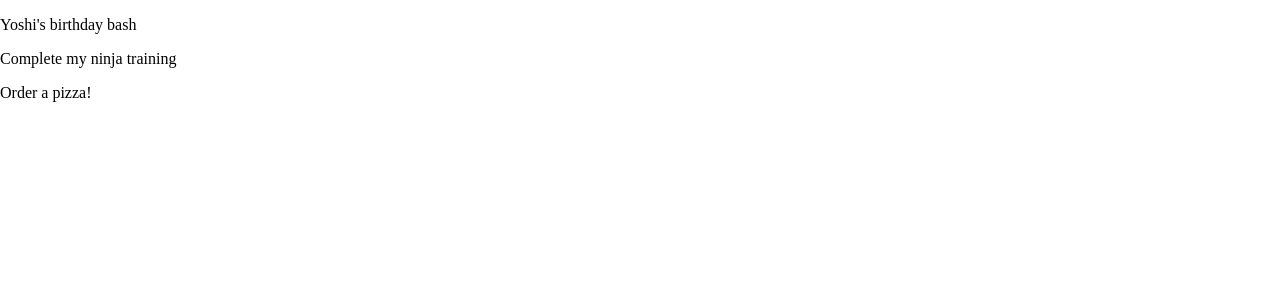
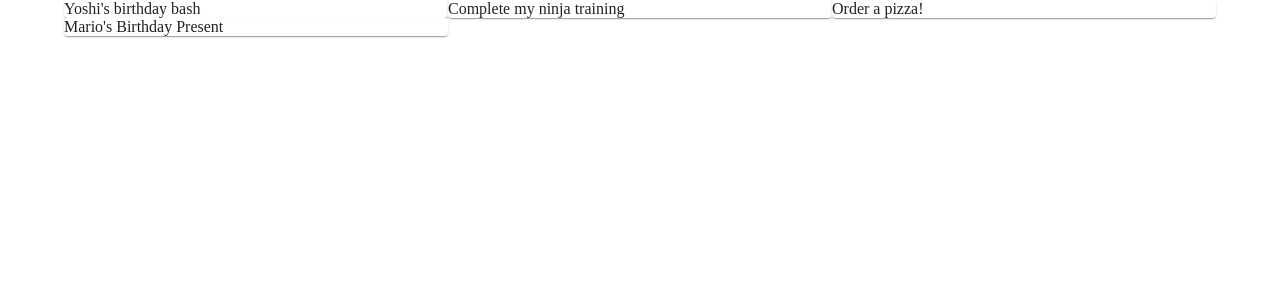
Before and after one commit to ibotchori/material-ui-react-note-project, a React (Create React App) app: page / in a window 1280 px wide. Shown: the top 300 px of the page. Built offline with nearby package versions, Linux system fonts and the light colour scheme; data requests are answered from the project's data file.

Commit message:
Grid System

```diff
--- a/data/db.json
+++ b/data/db.json
@@ -17,6 +17,12 @@
       "details": "Lorem Ipsum is simply dummy text of the printing and typesetting industry. Lorem Ipsum has been the industry's standard dummy text ever since the 1500s, when an unknown printer took a galley of type and scrambled it to make a type specimen book.\nLorem Ipsum is simply dummy text of the printing and typesetting industry. Lorem Ipsum has been the industry's standard dummy text ever since the 1500s, when an unknown printer took a galley of type and scrambled it to make a type specimen book.",
       "category": "todos",
       "id": 3
+    },
+    {
+      "title": "Mario's Birthday Present",
+      "details": "test",
+      "category": "todos",
+      "id": 4
     }
   ]
 }
--- a/src/pages/Notes.js
+++ b/src/pages/Notes.js
@@ -1,23 +1,26 @@
-import React from 'react'
-import { useState } from 'react'
-import { useEffect } from 'react'
+import { Container, Grid, Paper } from "@mui/material";
+import React from "react";
+import { useState } from "react";
+import { useEffect } from "react";
 
 export default function Notes() {
-  const [notes, setNotes] = useState([])
-
+  const [notes, setNotes] = useState([]);
 
   // get data from server and set it to notes state
   useEffect(() => {
-    fetch('http://localhost:8000/notes')
-    .then(res => res.json())
-    .then(data => setNotes(data))
-
-  }, [])
+    fetch("http://localhost:8000/notes")
+      .then((res) => res.json())
+      .then((data) => setNotes(data));
+  }, []);
   return (
-    <div>
-      {notes.map(note => (
-        <p key={note.id}>{note.title}</p>
-      ))}
-    </div>
-  )
+    <Container>
+      <Grid container>
+        {notes.map((note) => (
+          <Grid item item xs={12} md={6} lg={4} key={note.id}>
+            <Paper>{note.title}</Paper>
+          </Grid>
+        ))}
+      </Grid>
+    </Container>
+  );
 }
```
